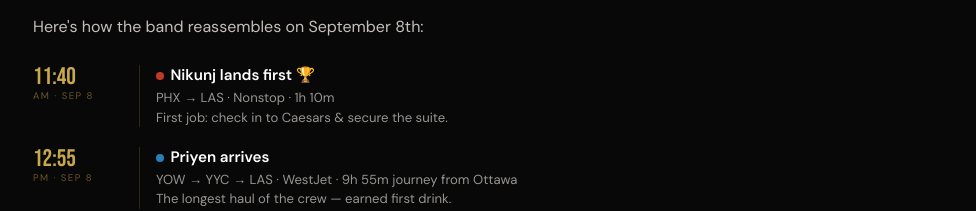
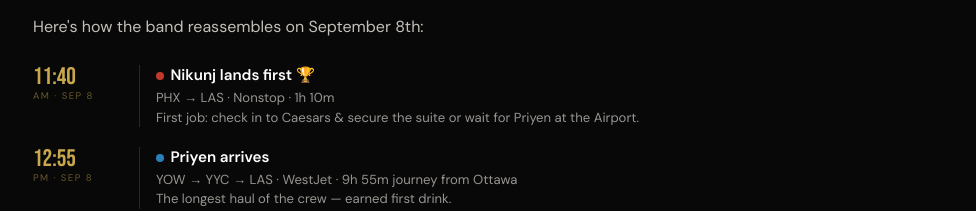
Before and after one commit to nikunjm1802/Vegas-Reunion, a plain HTML site: page index.html in a window 1280 px wide. Shown: the part 2020-2231 px from the top of the page, without its empty margins (151-1127 px from the left). Drawn offline with nearby package versions, Linux system fonts and the light colour scheme; a web font is replaced by a local one.

Commit message:
Update arrival details for Nikunj's first job

```diff
--- a/index.html
+++ b/index.html
@@ -270,7 +270,7 @@ ul.acts li::before { content:'→'; color:var(--gold); flex-shrink:0; }
       </div>
       <div class="arr-info">
         <div class="arr-name"><span class="arr-color" style="background:#C0392B;"></span>Nikunj lands first 🏆</div>
-        <div class="arr-detail">PHX → LAS · Nonstop · 1h 10m<br>First job: check in to Caesars & secure the suite.</div>
+        <div class="arr-detail">PHX → LAS · Nonstop · 1h 10m<br>First job: check in to Caesars & secure the suite or wait for Priyen at the Airport.</div>
       </div>
     </div>
     <div class="arrival-item">
```
